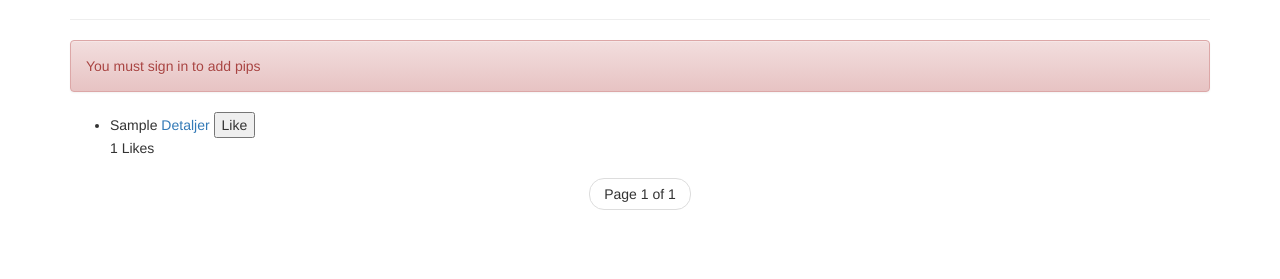
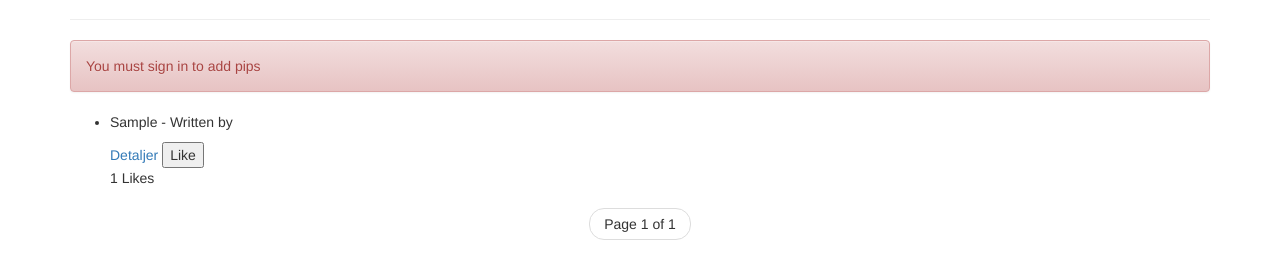
Before and after one commit to MarteCash/kvittr, a Django app: page /pips_messages/ in a window 1280 px wide. Shown: the part 152-431 px from the top of the page. Run offline with Django 3.2, Linux system fonts and the light colour scheme; tables that the repository leaves empty hold one stand-in row (values such as "Sample post"); some libraries are stand-ins or nearby versions.

Commit message:
Added written by 'username' to the messages so you can see which user who has posted the messages

```diff
--- a/kvittr/pips_messages/templates/pips_messages/pip_listing.html
+++ b/kvittr/pips_messages/templates/pips_messages/pip_listing.html
@@ -34,7 +34,7 @@
         <ul>
         {% for pip in pips %}
             <li>
-                {{ pip.pip }}
+               <p>{{ pip.pip }} - Written by {{ user.username }}</p>
                 <a href="{% url 'pip_details' pip.id %}">Detaljer</a>
                 <button data-pip_id="{{ pip.id }}" class="pip_add_likes" type="submit" class="btn btn-default">Like</button>
                 <p id="id-points-for-pip-{{ pip.id }}">{{ pip.likes }} Likes</p>
```
